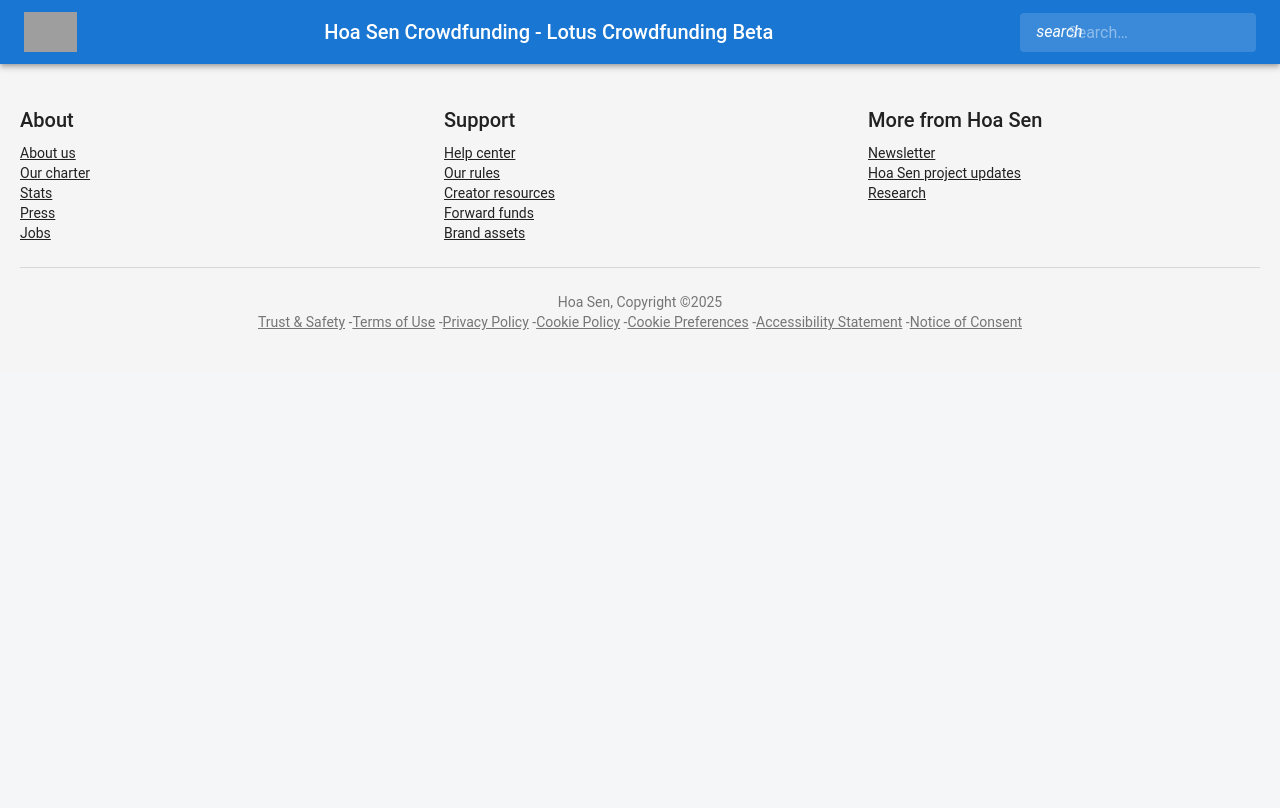
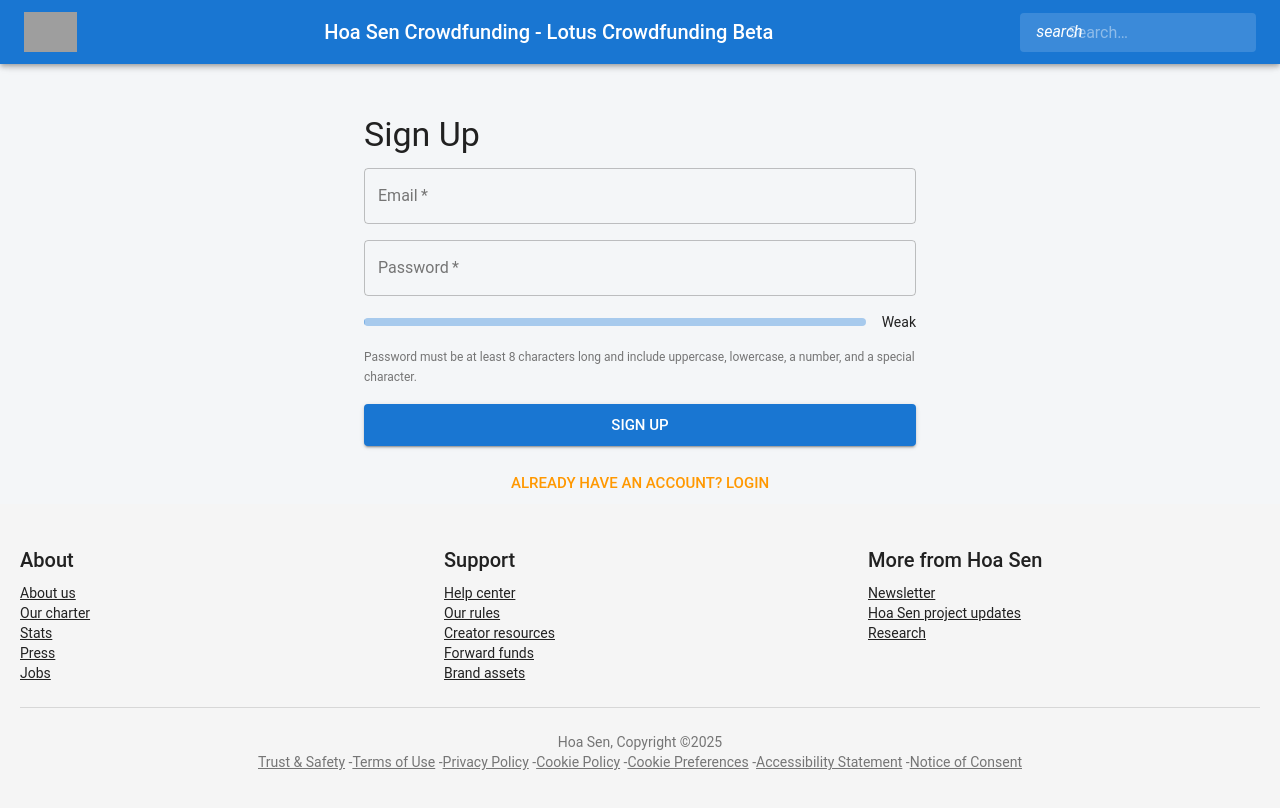
Before and after one commit to Kgunze/codespaces-react, a React (Vite) app: page /signup in a window 1280 px wide. Shown: the top 808 px of the page. Built offline with nearby package versions, Linux system fonts and the light colour scheme; grey boxes are pictures that could not be loaded.

Commit message:
//init the Login, Signup pages for the user to see.

```diff
--- a/src/App.jsx
+++ b/src/App.jsx
@@ -7,6 +7,7 @@ import CreateProject from './pages/CreateProject';
 import Profile from './pages/Profile';
 import Login from './pages/Login';
 import Register from './pages/Register';
+import Signup from './pages/Signup';
 import Header from './components/Header';
 import Footer from './components/Footer';
 
@@ -22,6 +23,7 @@ function App() {
         <Route path="/profile" element={<Profile />} />
         <Route path="/login" element={<Login />} />
         <Route path="/register" element={<Register />} />
+        <Route path="/signup" element={<Signup />} />
       </Routes>
       <Footer />
     </Router>
--- a/src/pages/Home.jsx
+++ b/src/pages/Home.jsx
@@ -2,6 +2,7 @@ import React, { useEffect, useState } from 'react';
 import { Button, Typography, Grid, Card, CardContent, CardMedia, Container, Box, Skeleton } from '@mui/material';
 import Carousel from 'react-material-ui-carousel';
 import axios from 'axios';
+import { useNavigate } from 'react-router-dom'; // Import useNavigate
 
 const UNSPLASH_ACCESS_KEY = 'YOUR_UNSPLASH_ACCESS_KEY'; // Replace with your Unsplash Access Key
 
@@ -13,6 +14,7 @@ export default function Home() {
   });
 
   const [loading, setLoading] = useState(true); // State to track loading
+  const navigate = useNavigate(); // Initialize useNavigate
 
   // Function to fetch random images from Unsplash
   const fetchImages = async () => {
@@ -106,10 +108,21 @@ export default function Home() {
         <Typography variant="body1" color="textSecondary" gutterBottom>
           Sign up or log in to start your crowdfunding journey.
         </Typography>
-        <Button variant="contained" color="primary" size="large" sx={{ marginRight: '10px' }}>
+        <Button
+          variant="contained"
+          color="primary"
+          size="large"
+          sx={{ marginRight: '10px' }}
+          onClick={() => navigate('/login')} // Navigate to Login page
+        >
           Login
         </Button>
-        <Button variant="outlined" color="primary" size="large">
+        <Button
+          variant="outlined"
+          color="primary"
+          size="large"
+          onClick={() => navigate('/signup')} // Navigate to Signup page
+        >
           Sign Up
         </Button>
       </Box>
--- a/src/pages/Login.jsx
+++ b/src/pages/Login.jsx
@@ -1 +1,39 @@
-import React from 'react'; export default function Login() { return <div>Login Page</div>; }
+import React, { useState } from 'react';
+import { Container, TextField, Button, Typography, Box } from '@mui/material';
+import { useNavigate } from 'react-router-dom';
+
+export default function Login() {
+  const [password, setPassword] = useState('');
+  const navigate = useNavigate();
+
+  return (
+    <Container maxWidth="sm" sx={{ marginTop: '50px' }}>
+      <Typography variant="h4" gutterBottom>
+        Login
+      </Typography>
+      <Box component="form" noValidate autoComplete="off" sx={{ display: 'flex', flexDirection: 'column', gap: 2 }}>
+        <TextField label="Email" type="email" variant="outlined" fullWidth required />
+        <TextField
+          label="Password"
+          type="password"
+          variant="outlined"
+          fullWidth
+          required
+          value={password}
+          onChange={(e) => setPassword(e.target.value)}
+        />
+        <Button variant="contained" color="primary" size="large" type="submit">
+          Login
+        </Button>
+        <Button
+          variant="text"
+          color="secondary"
+          size="large"
+          onClick={() => navigate('/signup')} // Navigate to Signup page
+        >
+          Don't have an account? Sign Up
+        </Button>
+      </Box>
+    </Container>
+  );
+}
--- /dev/null
+++ b/src/pages/Signup.jsx
@@ -0,0 +1,84 @@
+import React, { useState } from 'react';
+import { Container, TextField, Button, Typography, Box, LinearProgress } from '@mui/material';
+import { useNavigate } from 'react-router-dom';
+
+export default function Signup() {
+  const [password, setPassword] = useState('');
+  const [passwordStrength, setPasswordStrength] = useState(0);
+  const navigate = useNavigate();
+
+  // Function to calculate password strength
+  const calculatePasswordStrength = (password) => {
+    let strength = 0;
+    if (password.length >= 8) strength += 1; // Minimum length
+    if (/[A-Z]/.test(password)) strength += 1; // Uppercase letter
+    if (/[a-z]/.test(password)) strength += 1; // Lowercase letter
+    if (/[0-9]/.test(password)) strength += 1; // Number
+    if (/[@%*?&#]/.test(password)) strength += 1; // Special character
+    return strength;
+  };
+
+  const handlePasswordChange = (e) => {
+    const value = e.target.value;
+    setPassword(value);
+    setPasswordStrength(calculatePasswordStrength(value));
+  };
+
+  const getPasswordStrengthLabel = () => {
+    switch (passwordStrength) {
+      case 0:
+      case 1:
+        return 'Weak';
+      case 2:
+      case 3:
+        return 'Moderate';
+      case 4:
+      case 5:
+        return 'Strong';
+      default:
+        return '';
+    }
+  };
+
+  return (
+    <Container maxWidth="sm" sx={{ marginTop: '50px' }}>
+      <Typography variant="h4" gutterBottom>
+        Sign Up
+      </Typography>
+      <Box component="form" noValidate autoComplete="off" sx={{ display: 'flex', flexDirection: 'column', gap: 2 }}>
+        <TextField label="Email" type="email" variant="outlined" fullWidth required />
+        <TextField
+          label="Password"
+          type="password"
+          variant="outlined"
+          fullWidth
+          required
+          value={password}
+          onChange={handlePasswordChange}
+        />
+        <Box sx={{ display: 'flex', alignItems: 'center', gap: 2 }}>
+          <LinearProgress
+            variant="determinate"
+            value={(passwordStrength / 5) * 100}
+            sx={{ flexGrow: 1, height: '8px', borderRadius: '4px' }}
+          />
+          <Typography variant="body2">{getPasswordStrengthLabel()}</Typography>
+        </Box>
+        <Typography variant="caption" color="textSecondary">
+          Password must be at least 8 characters long and include uppercase, lowercase, a number, and a special character.
+        </Typography>
+        <Button variant="contained" color="primary" size="large" type="submit">
+          Sign Up
+        </Button>
+        <Button
+          variant="text"
+          color="secondary"
+          size="large"
+          onClick={() => navigate('/login')} // Navigate to Login page
+        >
+          Already have an account? Login
+        </Button>
+      </Box>
+    </Container>
+  );
+}
```
